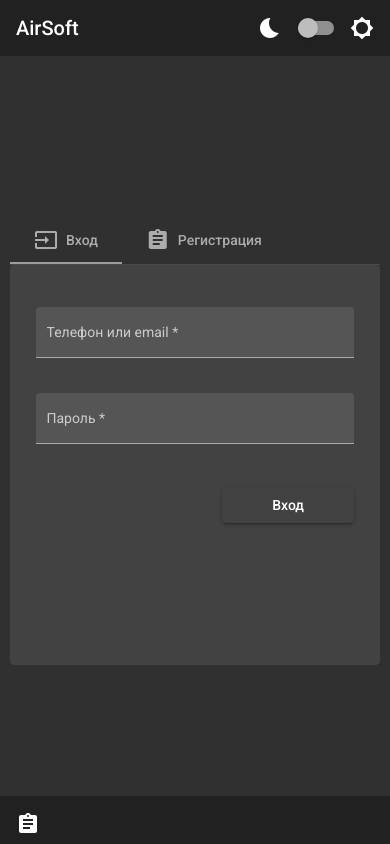
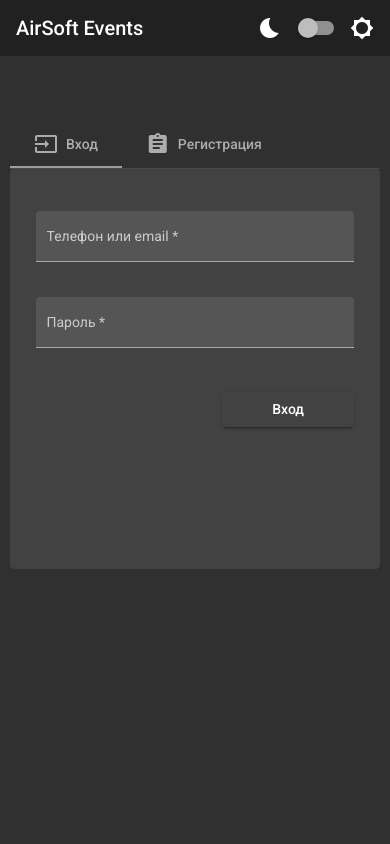
Before and after one commit to Flash2104/airsoft-social, an Angular app in the folder strikeball-spa/: page /auth in a window 390 px wide. Built offline with nearby package versions, Linux system fonts and the light colour scheme.

Commit message:
fix modules tree shaking

```diff
--- a/strikeball-spa/src/app/app.component.html
+++ b/strikeball-spa/src/app/app.component.html
@@ -1,7 +1,7 @@
 <div #rootDiv class="app-root">
   <div class="header">
     <mat-toolbar>
-      AirSoft
+      AirSoft Events
       <div class="flex-stretch"></div>
       <mat-icon class="me-3">bedtime</mat-icon>
       <form [formGroup]="form" >
@@ -16,9 +16,9 @@
     <router-outlet></router-outlet>
   </div>
 
-  <div class="footer">
+  <!-- <div class="footer">
     <mat-toolbar class="footer-toolbar">
       <mat-icon>assignment</mat-icon>
     </mat-toolbar>
-  </div>
+  </div> -->
 </div>
--- a/strikeball-spa/src/app/auth/auth-container/auth-container.component.html
+++ b/strikeball-spa/src/app/auth/auth-container/auth-container.component.html
@@ -22,4 +22,3 @@
     </mat-tab>
   </mat-tab-group>
 </div>
-<router-outlet></router-outlet>
--- a/strikeball-spa/src/app/auth/auth-container/auth-container.component.scss
+++ b/strikeball-spa/src/app/auth/auth-container/auth-container.component.scss
@@ -3,6 +3,9 @@
   max-width: 600px;
   padding-top: 160px;
   margin: 0 auto;
+  @media (max-width: 640px) {
+    padding-top: 64px;
+  }
 }
 
 .auth-card {
--- a/strikeball-spa/src/styles.scss
+++ b/strikeball-spa/src/styles.scss
@@ -71,7 +71,7 @@ body {
   input:-webkit-autofill:hover,
   input:-webkit-autofill:focus,
   input:-webkit-autofill:active {
-    transition: all 5000s ease-in-out 0s;
+    transition: all 50000s ease-in-out 0s;
   }
 }
 
```
Also changed, not shown: strikeball-spa/src/app/app.module.ts (+8 -4 lines), strikeball-spa/src/app/auth/auth.module.ts (+21 -3 lines), strikeball-spa/src/app/shared-module/shared.module.ts (added, +8 -0 lines), strikeball-spa/src/app/shared/shared.module.ts (deleted, +0 -49 lines).
